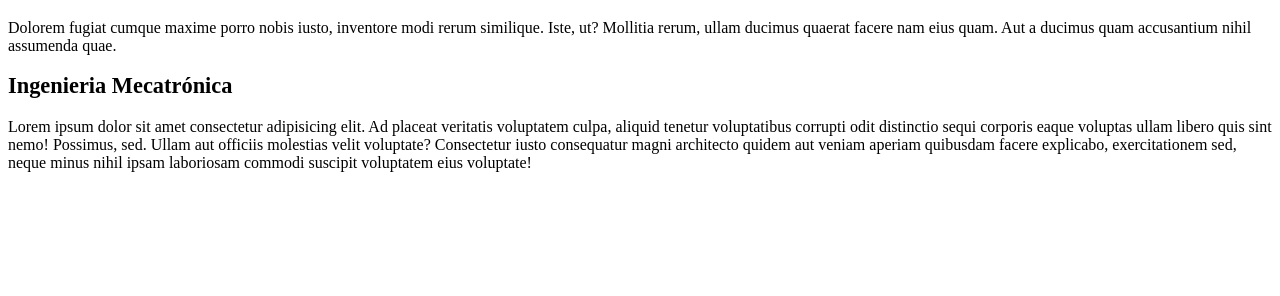
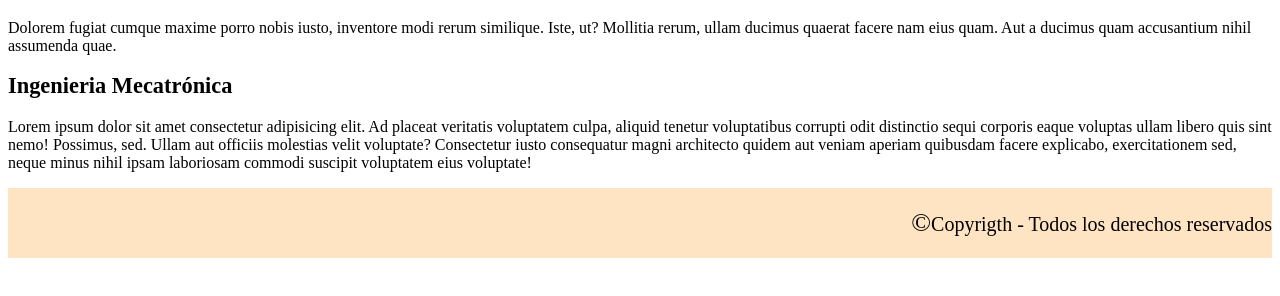
Before and after one commit to LeonardoMercado/Curso_GITHUB_Platzi, a plain HTML site: page index.html in a window 1280 px wide. Shown: the part 124-420 px from the top of the page. Drawn offline with Linux system fonts and the light colour scheme.

Commit message:
Se desarrolla el footer de la página

```diff
--- a/index.html
+++ b/index.html
@@ -13,5 +13,8 @@
     <h2>Ingenieria Mecatrónica</h2>
     <p>Lorem ipsum dolor sit amet consectetur adipisicing elit. Ad placeat veritatis voluptatem culpa, aliquid tenetur voluptatibus corrupti odit distinctio sequi corporis eaque voluptas ullam libero quis sint nemo! Possimus, sed.
     Ullam aut officiis molestias velit voluptate? Consectetur iusto consequatur magni architecto quidem aut veniam aperiam quibusdam facere explicabo, exercitationem sed, neque minus nihil ipsam laboriosam commodi suscipit voluptatem eius voluptate!</p>
+    <footer class="myFooter">
+        <p><span>©</span>Copyrigth - Todos los derechos reservados</p>
+    </footer>
 </body>
 </html>
--- a/style.css
+++ b/style.css
@@ -19,3 +19,18 @@ h2{
 p{
     font-size: 1.6rem;
 }
+
+footer span{
+    font-size: 2.6rem;
+}
+
+footer p{
+    font-size: 2.0rem;
+}
+
+.myFooter{
+    display: flex;
+    background-color: bisque;
+    color: black;
+    flex-direction: row-reverse;
+}
```
